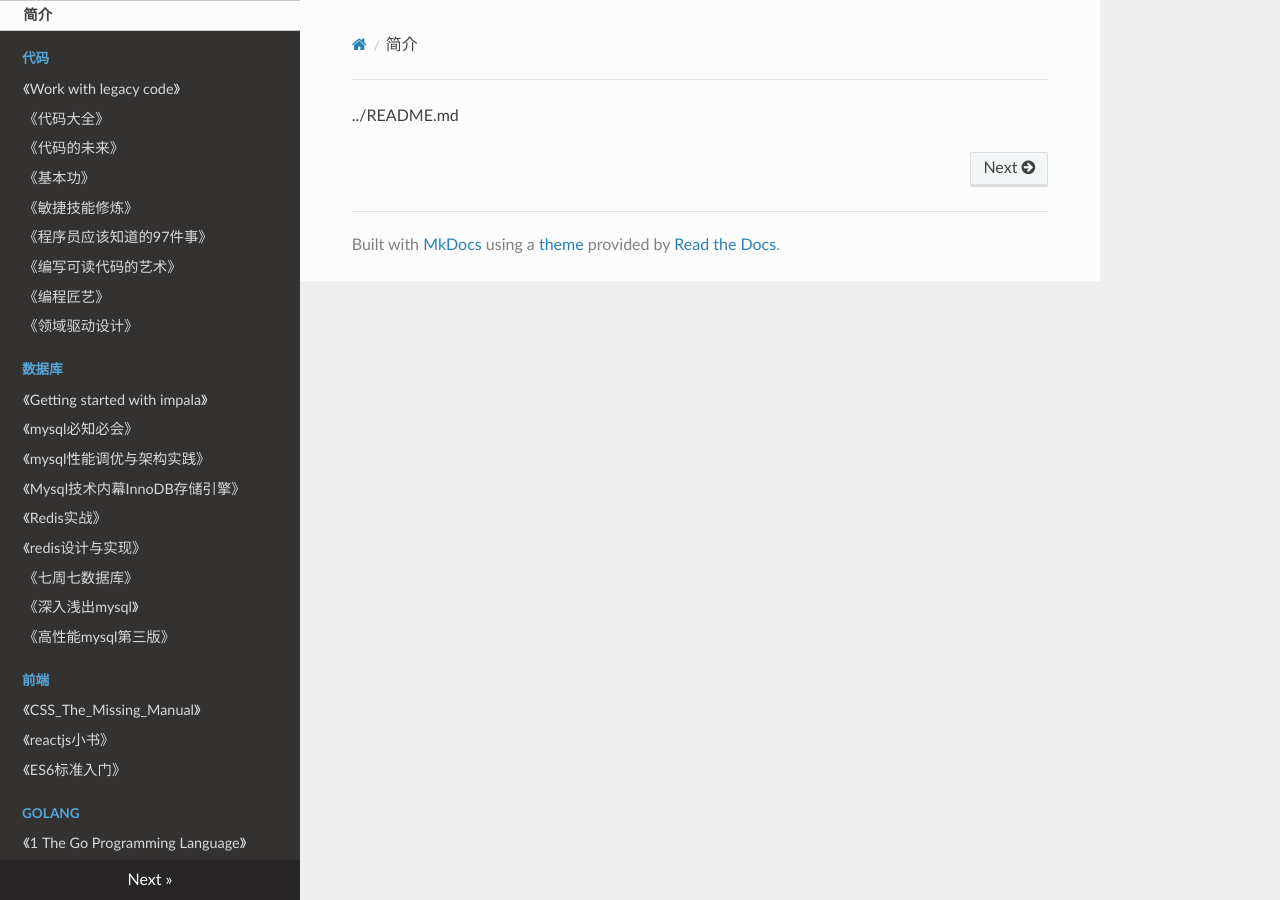
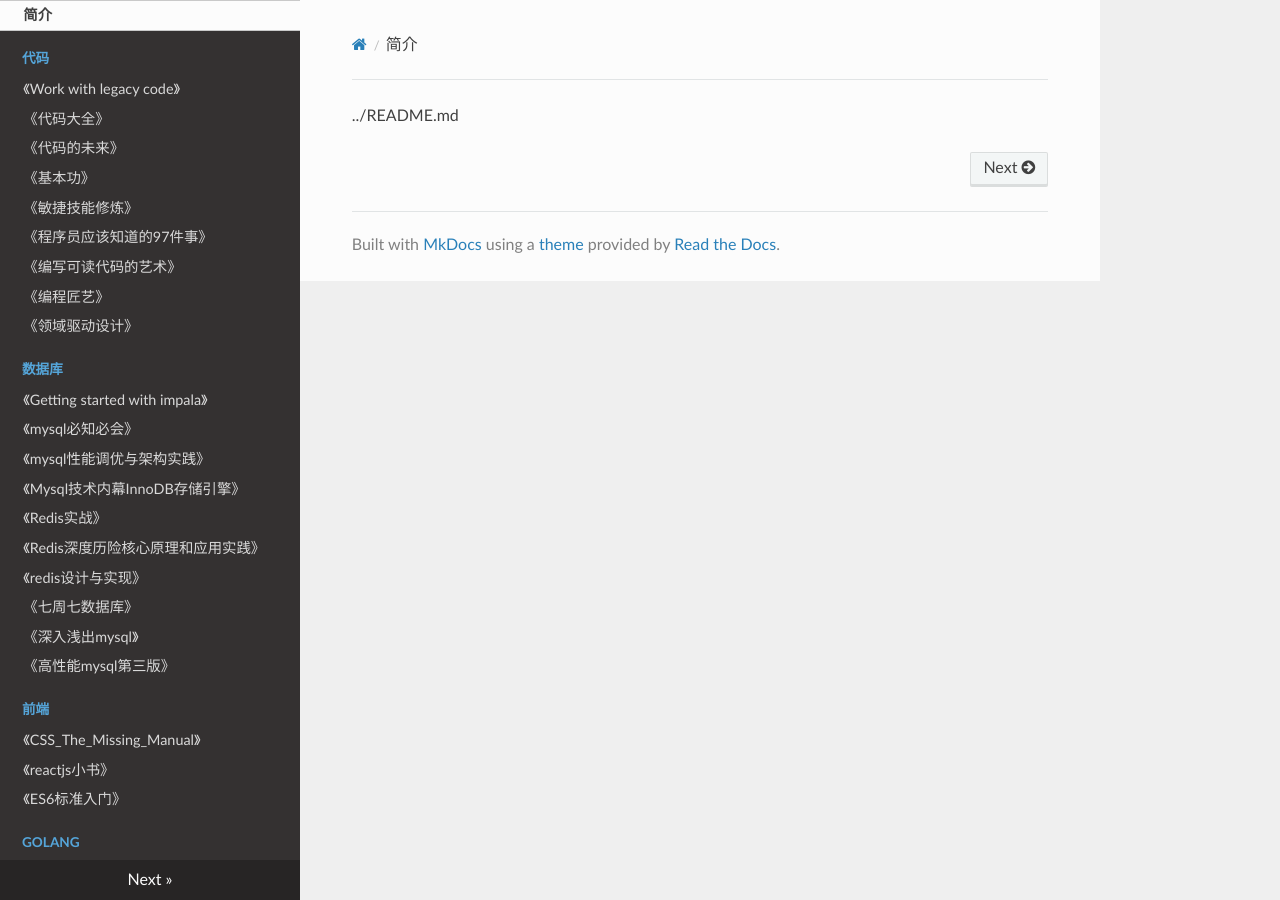
Before and after one commit to PegasusWang/booknotes, an MkDocs documentation site: the page built from docs/index.md, in a window 1280 px wide. Built offline with MkDocs 1.6.1, drawn with Linux system fonts in a browser that asks for light colours; nearby versions of some CDN libraries; old or Windows-style settings are respelled for this version of MkDocs.

Commit message:
add book to mkdocs.yml

```diff
--- a/mkdocs.yml
+++ b/mkdocs.yml
@@ -26,6 +26,7 @@ pages:
       - 《mysql性能调优与架构实践》: 'database/mysql性能调优与架构实践.md'
       - 《Mysql技术内幕InnoDB存储引擎》: 'database/Mysql技术内幕InnoDB存储引擎.md'
       - 《Redis实战》: 'database/redis实战.md'
+      - 《Redis深度历险核心原理和应用实践》: 'database/redis深度历险核心原理和应用实践.md'
       - 《redis设计与实现》: 'database/redis设计与实现.md'
       - 《七周七数据库》: 'database/七周七数据库.md'
       - 《深入浅出mysql》: 'database/深入浅出mysql.md'
```
